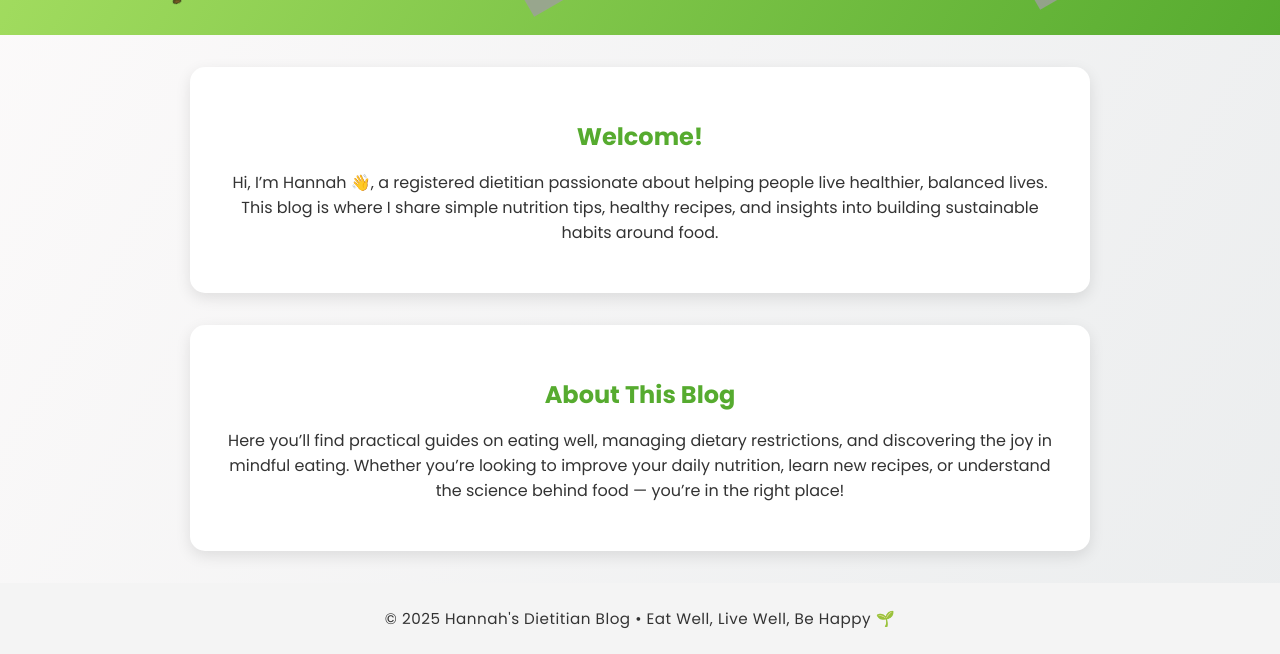
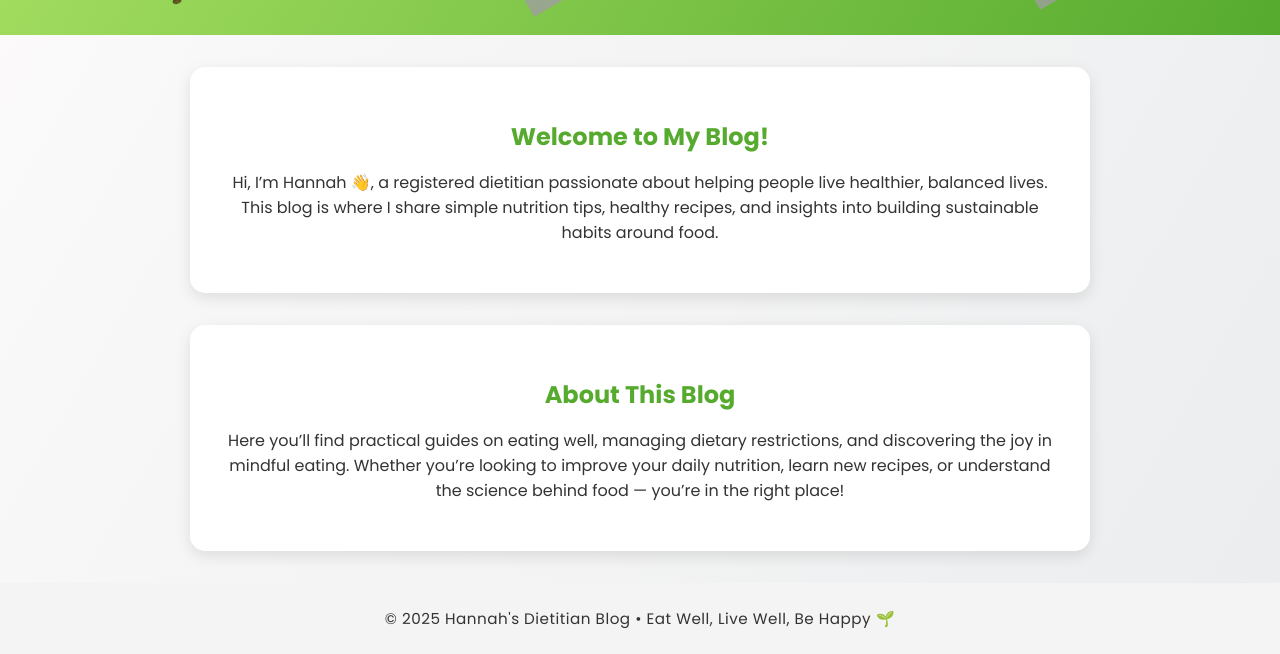
Before and after one commit to stewarthg/HannahRDBlog, a plain HTML site: page index.html in a window 1280 px wide. Shown: the part 274-928 px from the top of the page. Drawn offline with Linux system fonts and the light colour scheme; grey boxes are pictures that could not be loaded.

Commit message:
added text

```diff
--- a/index.html
+++ b/index.html
@@ -34,7 +34,7 @@
   <!-- MAIN CONTENT -->
   <main>
     <section>
-      <h2>Welcome!</h2>
+      <h2>Welcome to My Blog!</h2>
       <p>Hi, I’m Hannah 👋, a registered dietitian passionate about helping people live healthier,
         balanced lives. This blog is where I share simple nutrition tips, healthy recipes,
         and insights into building sustainable habits around food.</p>
```
